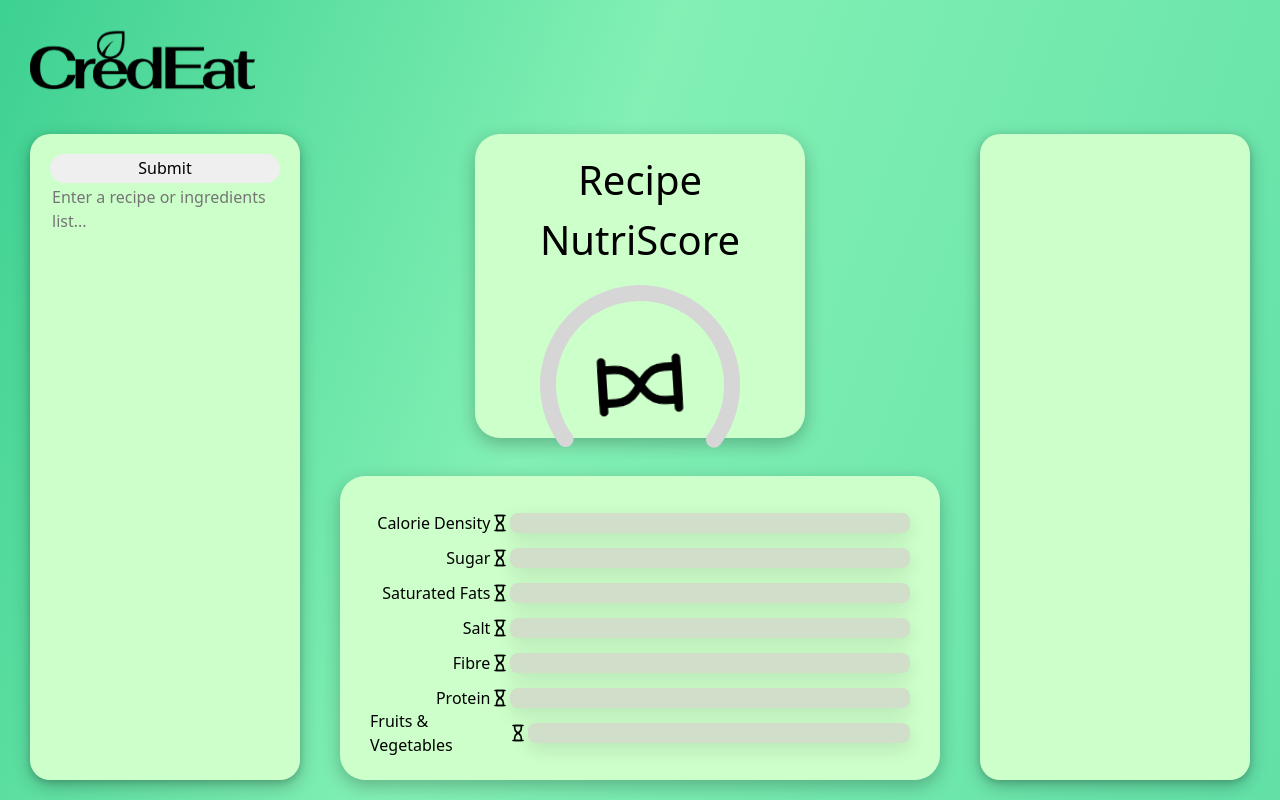
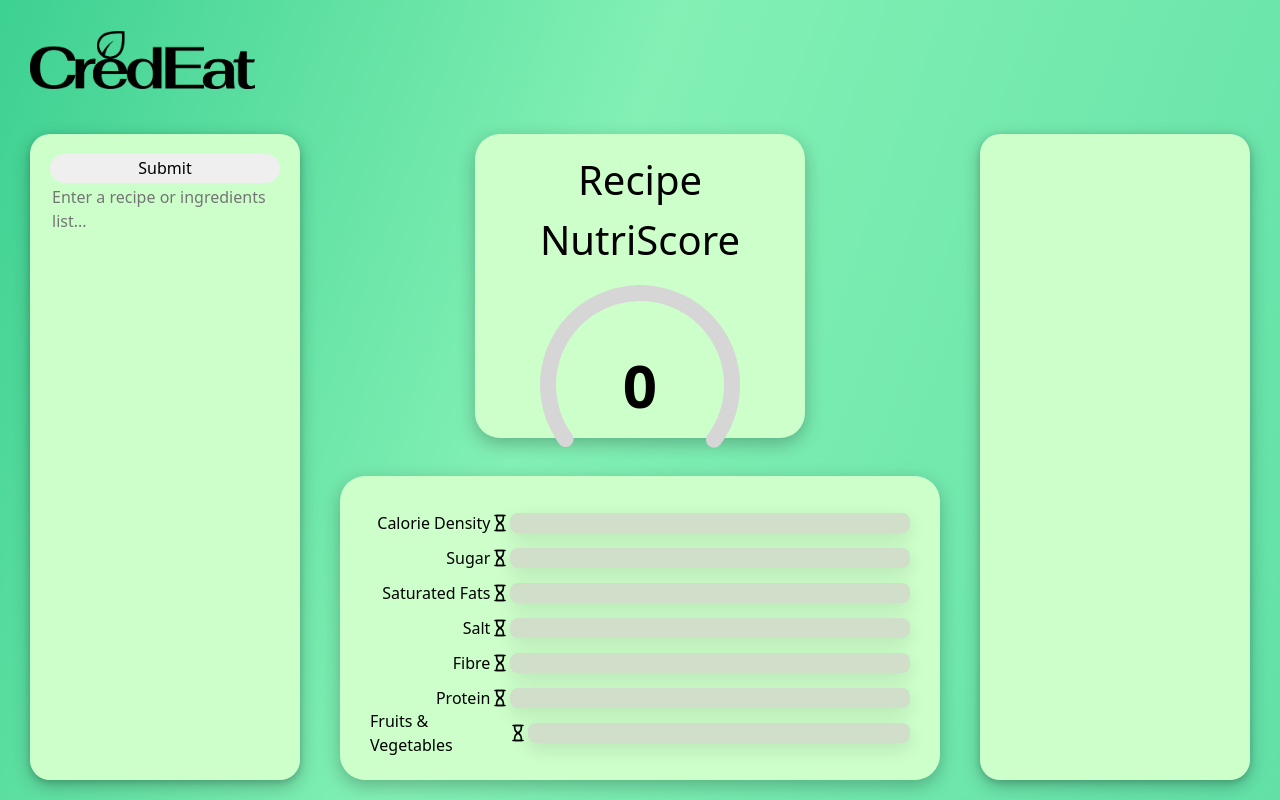
Before and after one commit to pnotato/ReRecipe, a React (Vite) app in the folder frontend/rerecipe/: page / in a window 1280 px wide. Built offline with nearby package versions, Linux system fonts and the light colour scheme.

Commit message:
Updated loading and score

```diff
--- a/frontend/rerecipe/src/App.jsx
+++ b/frontend/rerecipe/src/App.jsx
@@ -45,8 +45,8 @@ function App() {
   const [strokeCol, setstrokeCol] = useState('#ff6d6d')
 
   const [ref, { width }] = useMeasure()
-  const [loadingVisible, setLoadingVisible] = useState(true);
-  const [scoreVisible, setScoreVisible] = useState(false);
+  const [loadingVisible, setLoadingVisible] = useState(false);
+  const [scoreVisible, setScoreVisible] = useState(true);
   const [percent, setPercent] = useSpring(() => ({ from: { x: 0 } }))
   const [transparent, setOpacity] = useState({ background: 'transparent' });
   const [description, setDescription] = useState("");
@@ -145,6 +145,8 @@ function normalizeNutriscore(score) {
   }
 
   const handleSubmit = async () => {
+    setLoadingVisible(true);
+    setScoreVisible(false);
     try {
       const response = await fetch('http://127.0.0.1:5000/parse_recipe', {
 
```
